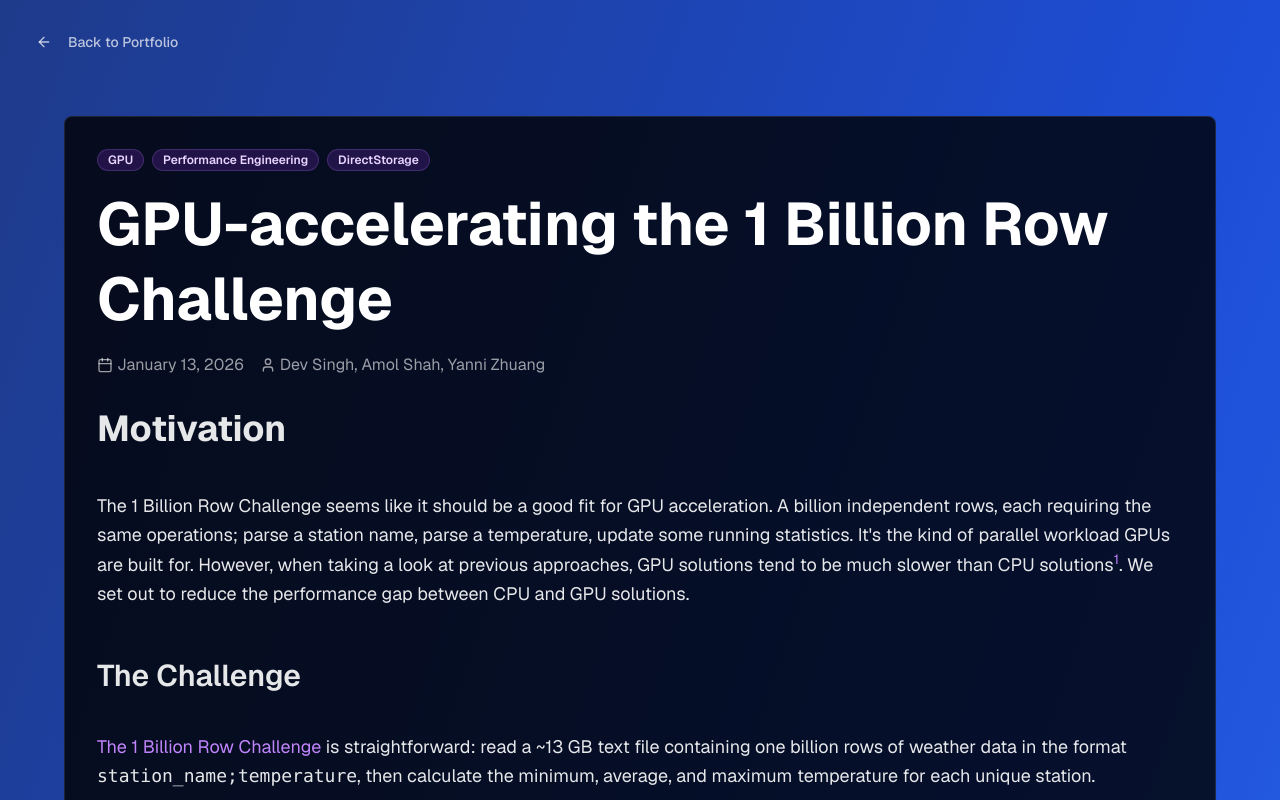
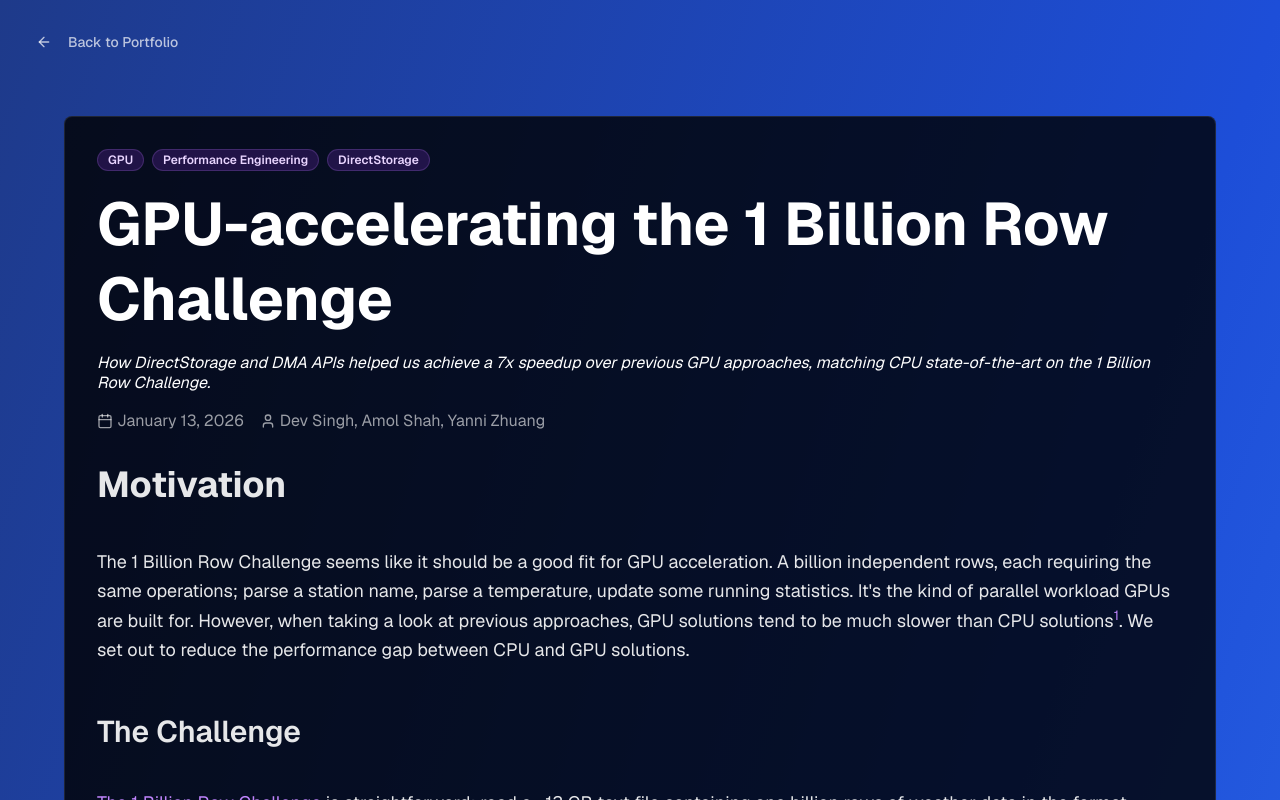
Before and after one commit to devksingh4/web, a Next.js app: page /blog/1brc-gpu in a window 1280 px wide. Shown: the top 800 px of the page. Built offline with nearby package versions, Linux system fonts and the light colour scheme.

Commit message:
Add excerpt of blog post to the blog post itself

```diff
--- a/app/blog/[slug]/page.tsx
+++ b/app/blog/[slug]/page.tsx
@@ -103,6 +103,7 @@ export default async function BlogPostPage({ params }: BlogPostPageProps) {
                 ))}
               </div>
               <h1 className="text-6xl font-bold leading-tight">{post.title}</h1>
+              <h2 className="text-md italic leading-tight">{post.excerpt}</h2>
               <div className="flex items-center space-x-4 text-white/60">
                 <div className="flex items-center space-x-1">
                   <Calendar className="w-4 h-4" />
```
